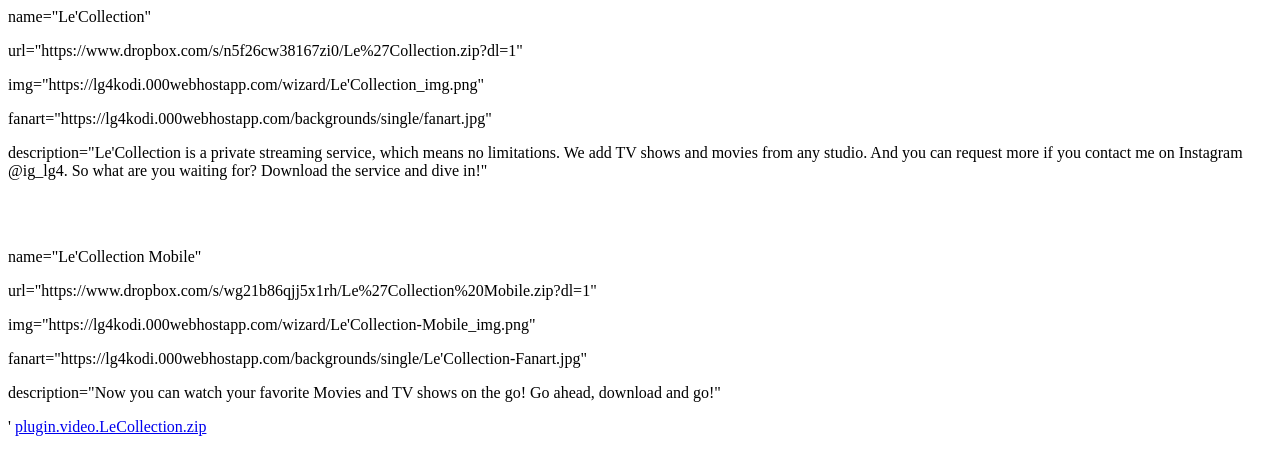
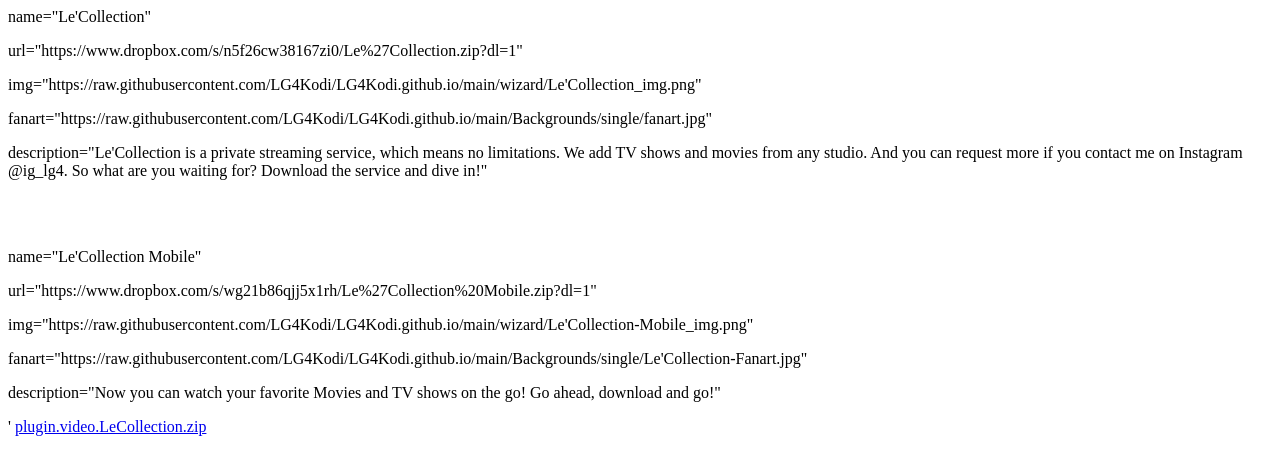
Before and after one commit to LG4Kodi/LG4Kodi.github.io, a plain HTML site: page wizard/index.html in a window 1280 px wide. Drawn offline with Linux system fonts and the light colour scheme.

Commit message:
Update index.html

```diff
--- a/wizard/index.html
+++ b/wizard/index.html
@@ -3,14 +3,14 @@
 
 <p>name="Le'Collection"
 <p>url="https://www.dropbox.com/s/n5f26cw38167zi0/Le%27Collection.zip?dl=1"</p>
-<p>img="https://lg4kodi.000webhostapp.com/wizard/Le'Collection_img.png"</p>
-<p>fanart="https://lg4kodi.000webhostapp.com/backgrounds/single/fanart.jpg"</p>
+<p>img="https://raw.githubusercontent.com/LG4Kodi/LG4Kodi.github.io/main/wizard/Le'Collection_img.png"</p>
+<p>fanart="https://raw.githubusercontent.com/LG4Kodi/LG4Kodi.github.io/main/Backgrounds/single/fanart.jpg"</p>
 <p>description="Le'Collection is a private streaming service, which means no limitations. We add TV shows and movies from any studio. And you can request more if you contact me on Instagram @ig_lg4. So what are you waiting for? Download the service and dive in!"</p>
 <br><br>
 <p>name="Le'Collection Mobile"
 <p>url="https://www.dropbox.com/s/wg21b86qjj5x1rh/Le%27Collection%20Mobile.zip?dl=1"</p>
-<p>img="https://lg4kodi.000webhostapp.com/wizard/Le'Collection-Mobile_img.png"</p>
-<p>fanart="https://lg4kodi.000webhostapp.com/backgrounds/single/Le'Collection-Fanart.jpg"</p>
+<p>img="https://raw.githubusercontent.com/LG4Kodi/LG4Kodi.github.io/main/wizard/Le'Collection-Mobile_img.png"</p>
+<p>fanart="https://raw.githubusercontent.com/LG4Kodi/LG4Kodi.github.io/main/Backgrounds/single/Le'Collection-Fanart.jpg"</p>
 <p>description="Now you can watch your favorite Movies and TV shows on the go! Go ahead, download and go!"</p>'
 
 </body>
```
